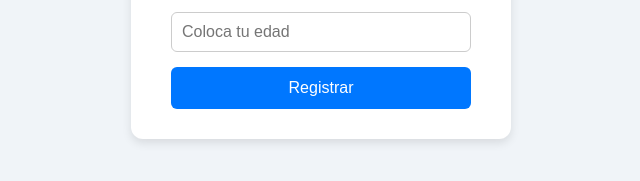
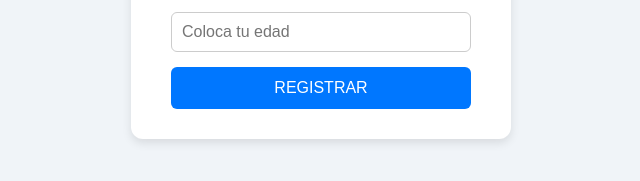
Before and after one commit to emxmax/node-mongo, a website: page public/index.html in a window 1280 px wide. Shown: the part 395-576 px from the top of the page, 319-959 px from the left. Drawn offline with Linux system fonts and the light colour scheme.

Commit message:
CAMBIO DE TEXTO

```diff
--- a/public/index.html
+++ b/public/index.html
@@ -11,7 +11,7 @@
         <input type="text" name="nombre" placeholder="Coloca tu nombre" required>
         <input type="text" name="apellido" placeholder="Coloca tu apellido" required>
         <input type="number" name="edad" placeholder="Coloca tu edad" required min="0">
-        <button type="submit">Registrar</button>
+        <button type="submit">REGISTRAR</button>
     </form>
     <script>
         const form = document.getElementById('form');
```
